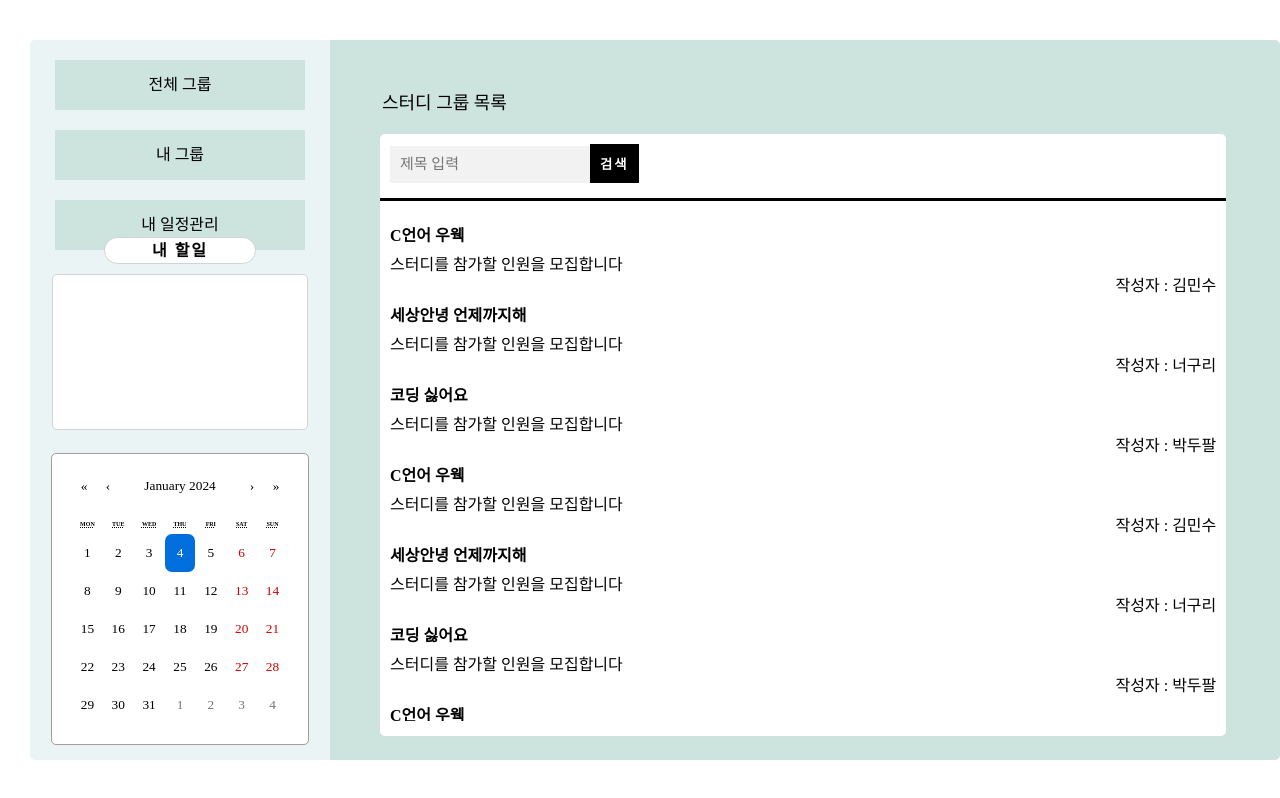
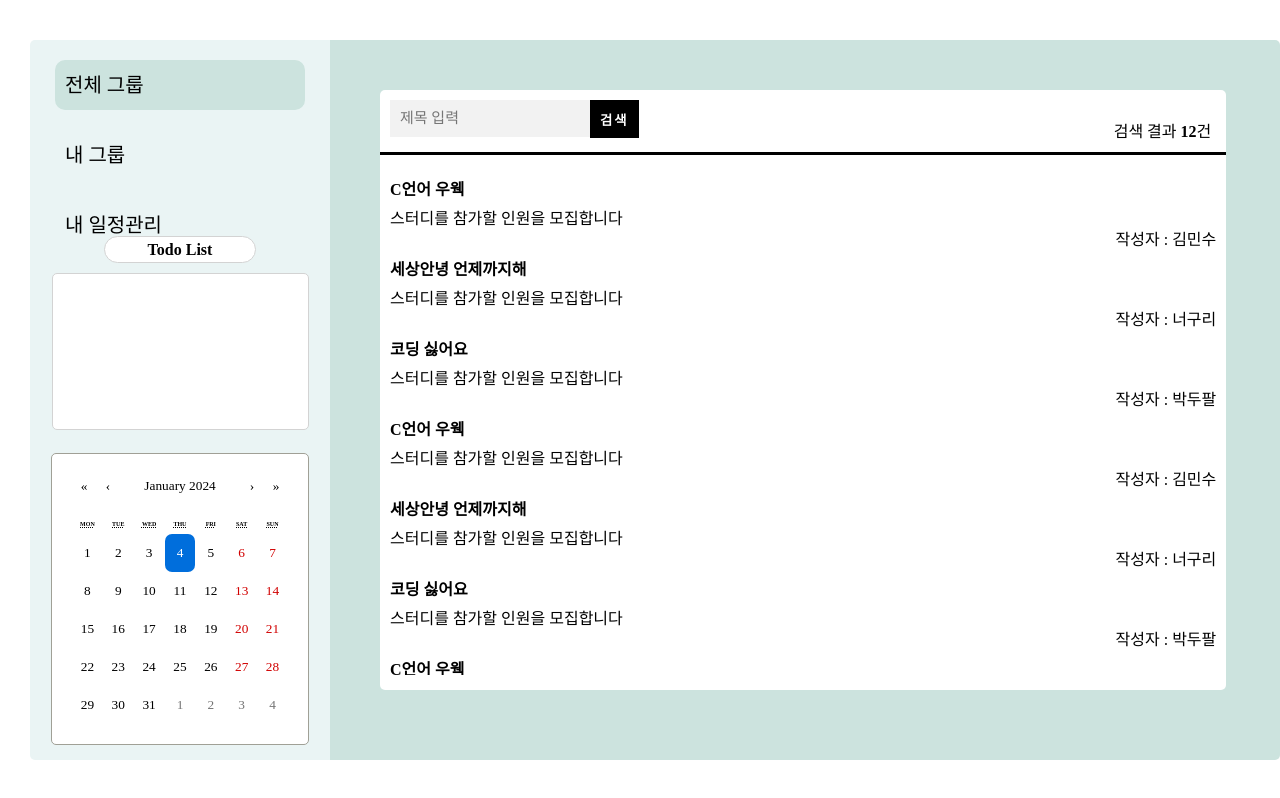
Before and after one commit to iam6ukk/qstudy_front, a React (Create React App) app: page /main in a window 1280 px wide. Built offline with nearby package versions, Linux system fonts and the light colour scheme; a web font is replaced by a local one.

Commit message:
각종 추가

```diff
--- a/src/components/css/header.module.css
+++ b/src/components/css/header.module.css
@@ -20,15 +20,40 @@ a {
 }
 
 .header_btn {
-    background-color: #cce3de;
+    display: flex;
+    flex-direction: row;
+    transition: 0.3s;
+    background-color: #eaf4f4;
     width: 250px;
     height: 50px;
+    font-size: 20px;
 
-    text-align: center;
     line-height: 50px;
 
     color: black;
 
+    span {
+        margin-left: 10px;
+    }
+}
+
+.header_btn_active {
+    display: flex;
+    flex-direction: row;
+    transition: 0.3s;
+    border-radius: 10px;
+    background-color: #cce3de;
+    width: 250px;
+    height: 50px;
+    font-size: 20px;
+
+    line-height: 50px;
+
+    color: black;
+
+    span {
+        margin-left: 10px;
+    }
 }
 
 .board_todo {
@@ -41,7 +66,6 @@ a {
     label {
         text-align: center;
         font-weight: bold;
-        letter-spacing: 2px;
         background-color: white;
         border-radius: 50px;
         width: 150px;
@@ -54,17 +78,26 @@ a {
     }
 
     textarea {
+        padding: 10px;
         border-radius: 5px;
         transition: 0.3s;
         outline: 0px;
         border: 1px solid lightgray;
-        width: 250px;
-        height: 150px;
+        width: 235px;
+        height: 135px;
         font-size: 16px;
         resize: none;
+        font-size: 15px;
     }
 
     textarea:focus {
         border: 1px solid black;
     }
 }
+
+.btn_img {
+    width: 40px;
+    height: 40px;
+    margin-left: 110px;
+    margin-top: 5px;
+}
--- a/src/components/group/css/group.module.css
+++ b/src/components/group/css/group.module.css
@@ -9,6 +9,9 @@
 }
 
 .filter {
+  position: relative;
+  display: flex;
+  flex-direction: row;
   border-bottom: 3px solid black;
   padding-left: 10px;
   padding-top: 10px;
@@ -27,6 +30,7 @@
 }
 
 .btn {
+ height: 38px;
   cursor: pointer;
   padding: 10px;
   outline: 0px;
@@ -35,6 +39,12 @@
   color: white;
   font-weight: bold;
   letter-spacing: 2px;
+}
+
+.search_number {
+    position: absolute;
+    bottom: 10px;
+    right: 15px;
 }
 
 .group_card_container {
--- a/src/components/group/myGroupList.js
+++ b/src/components/group/myGroupList.js
@@ -12,6 +12,7 @@ const GroupList = () => {
             <div className={styled.filter}>
                 <input placeholder="제목 입력" className={styled.input}></input>
                 <button className={styled.btn}>검색</button>
+                <div className={styled.search_number}>검색 결과 <b>{list.length}</b>건</div>
             </div>
             <div className={styled.group_list}>
             {
--- a/src/components/header.js
+++ b/src/components/header.js
@@ -3,6 +3,8 @@ import styles from "./css/header.module.css";
 import styled from "styled-components";
 import Calendar from "react-calendar";
 import { useState } from "react";
+import Meeting from "../assets/meeting.png";
+import Sociology from "../assets/sociology.png";
 
 
 export const CalendarBox = styled.div`
@@ -57,36 +59,38 @@ export const StyleCalendar = styled(Calendar)`
 
 const Header = () => {
     const [today, setToday] = useState(new Date());
+    const [click, setClick] = useState("all");
 
 
     return (
         <div className={styles.header_container}>
             <div style={{marginTop: "20px"}}></div>
 
-            <Link to={"/main/all"}>
-                <div className={styles.header_btn}>
-                    전체 그룹
+            <Link to={"/main/all"} onClick={() => {setClick("all")}}>
+                <div className={click === "all" ? styles.header_btn_active : styles.header_btn}>
+                    <span>전체 그룹</span>
+
                 </div></Link>
 
             <div style={{marginTop: "20px"}}></div>
 
-            <Link to={"/main/my"}>
-                <div className={styles.header_btn}>
-                    내 그룹
+            <Link to={"/main/my"} onClick={() => {setClick("my")}}>
+                <div className={click === "my" ? styles.header_btn_active : styles.header_btn}>
+                    <span>내 그룹</span>
                 </div>
             </Link>
 
             <div style={{marginTop: "20px"}}></div>
 
-            <Link to={"/main/schedule"}>
-                <div className={styles.header_btn}>
-                    내 일정관리
+            <Link to={"/main/schedule"} onClick={() => {setClick("schedule")}}>
+                <div className={click === "schedule" ? styles.header_btn_active : styles.header_btn}>
+                    <span>내 일정관리</span>
                 </div>
             </Link>
 
 
             <div className={styles.board_todo}>
-                <label>내 할일</label>
+                <label>Todo List</label>
                 <textarea name="todo"></textarea>
             </div>
 
--- a/src/pages/main/board.js
+++ b/src/pages/main/all.js
@@ -55,7 +55,6 @@ const Board = () => {
   return (
     <div className={styles.board_container}>
       <div className={styles.board_groups}>
-        <p>스터디 그룹 목록</p>
         <GroupList></GroupList>
       </div>
     </div>
--- a/src/pages/main/mainPage.js
+++ b/src/pages/main/mainPage.js
@@ -1,7 +1,7 @@
 import React, { useEffect } from "react";
 import { BrowserRouter, Route, Routes, useNavigate } from "react-router-dom";
 import Header from "../../components/header";
-import Board from "./board";
+import Board from "./all";
 import styled from "./css/mainPage.module.css";
 import My from "./my";
 import Schedule from "./schedule";
--- a/src/pages/main/my.js
+++ b/src/pages/main/my.js
@@ -1,11 +1,13 @@
 import GroupList from "../../components/group/myGroupList";
-
+import styles from "./css/board.module.css";
 
 const My = () => {
     return (
         <div>
-            <div className="group_list">
+            <div className={styles.board_container}>
+                <div className={styles.board_groups}>
                 <GroupList></GroupList>
+                </div>
             </div>
         </div>
     )
```
Also changed, not shown: src/assets/meeting.png (added), src/assets/sociology.png (added).
